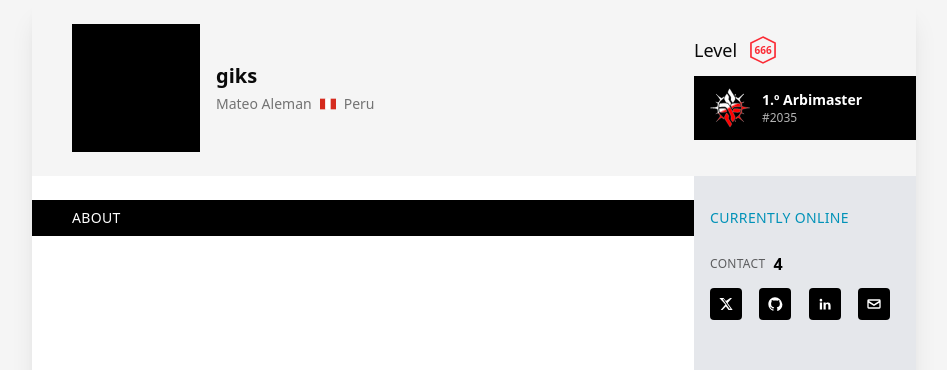
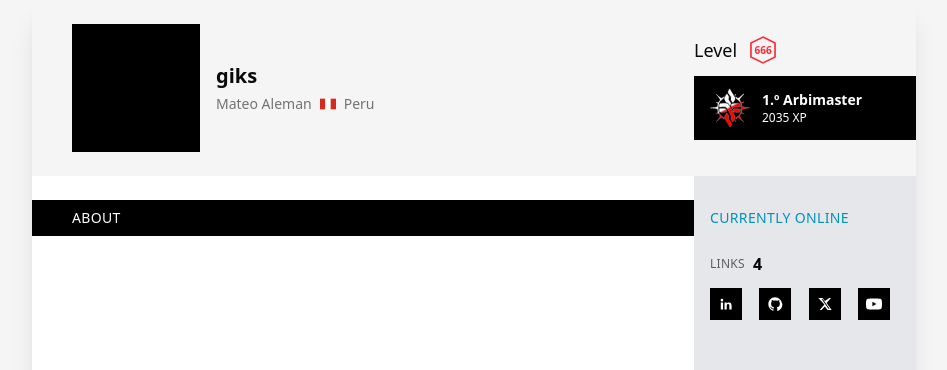
Before and after one commit to zGIKS/portfolio, a Next.js app: page / in a window 1280 px wide. Shown: the top 370 px of the page, without its empty margins (166-1113 px from the left). Built offline with nearby package versions, Linux system fonts and the light colour scheme.

Commit message:
feat: add social media icons and update Section3 layout

```diff
--- /dev/null
+++ b/src/components/icons/github.tsx
@@ -0,0 +1,19 @@
+interface GithubIconProps {
+  className?: string;
+}
+
+export function GithubIcon({ className = "h-4 w-4" }: GithubIconProps) {
+  return (
+    <svg
+      viewBox="0 0 24 24"
+      className={className}
+      xmlns="http://www.w3.org/2000/svg"
+      aria-hidden="true"
+    >
+      <path
+        fill="currentColor"
+        d="M12 2C6.5 2 2 6.6 2 12.3c0 4.6 2.9 8.5 7 9.9.5.1.7-.2.7-.5v-1.9c-2.9.7-3.5-1.4-3.5-1.4-.5-1.3-1.2-1.6-1.2-1.6-1-.7.1-.7.1-.7 1.1.1 1.7 1.2 1.7 1.2 1 1.8 2.7 1.3 3.3 1 .1-.7.4-1.3.7-1.6-2.3-.3-4.7-1.2-4.7-5.2 0-1.1.4-2 1-2.7-.1-.3-.4-1.4.1-2.9 0 0 .9-.3 2.9 1.1.8-.2 1.7-.3 2.6-.3.9 0 1.8.1 2.6.3 2-.1 2.9-1.1 2.9-1.1.5 1.5.2 2.6.1 2.9.6.7 1 1.6 1 2.7 0 4.1-2.4 4.9-4.7 5.2.4.4.8 1.1.8 2.2v3.2c0 .3.2.6.7.5 4.1-1.4 7-5.3 7-9.9C22 6.6 17.5 2 12 2Z"
+      />
+    </svg>
+  );
+}
--- /dev/null
+++ b/src/components/icons/linkedin.tsx
@@ -0,0 +1,19 @@
+interface LinkedinIconProps {
+  className?: string;
+}
+
+export function LinkedinIcon({ className = "h-4 w-4" }: LinkedinIconProps) {
+  return (
+    <svg
+      viewBox="0 0 24 24"
+      className={className}
+      xmlns="http://www.w3.org/2000/svg"
+      aria-hidden="true"
+    >
+      <path
+        fill="currentColor"
+        d="M20.4 20.4h-3.4v-5.3c0-1.3 0-3-1.8-3-1.8 0-2.1 1.4-2.1 2.9v5.4H9.8V9.8h3.2v1.5h.1c.4-.8 1.5-1.7 3.2-1.7 3.5 0 4.1 2.3 4.1 5.3v5.5ZM5.9 8.3a2 2 0 1 1 0-4 2 2 0 0 1 0 4ZM4.2 20.4h3.4V9.8H4.2v10.6Z"
+      />
+    </svg>
+  );
+}
--- /dev/null
+++ b/src/components/icons/x.tsx
@@ -0,0 +1,19 @@
+interface XIconProps {
+  className?: string;
+}
+
+export function XIcon({ className = "h-4 w-4" }: XIconProps) {
+  return (
+    <svg
+      viewBox="0 0 24 24"
+      className={className}
+      xmlns="http://www.w3.org/2000/svg"
+      aria-hidden="true"
+    >
+      <path
+        fill="currentColor"
+        d="M18.3 3H21l-6.6 7.5L22 21h-6.2l-4-5.1L6.7 21H4l7.1-8.1L2 3h6.3l3.6 4.6L18.3 3Zm-1.1 16h1.7L8.8 5H7.1l10.1 14Z"
+      />
+    </svg>
+  );
+}
--- /dev/null
+++ b/src/components/icons/youtube.tsx
@@ -0,0 +1,19 @@
+interface YoutubeIconProps {
+  className?: string;
+}
+
+export function YoutubeIcon({ className = "h-4 w-4" }: YoutubeIconProps) {
+  return (
+    <svg
+      viewBox="0 0 24 24"
+      className={className}
+      xmlns="http://www.w3.org/2000/svg"
+      aria-hidden="true"
+    >
+      <path
+        fill="currentColor"
+        d="M23.5 6.2a3 3 0 0 0-2.1-2.1C19.6 3.6 12 3.6 12 3.6s-7.6 0-9.4.5A3 3 0 0 0 .5 6.2C0 8 .0 12 .0 12s0 4 .5 5.8a3 3 0 0 0 2.1 2.1c1.8.5 9.4.5 9.4.5s7.6 0 9.4-.5a3 3 0 0 0 2.1-2.1c.5-1.8.5-5.8.5-5.8s0-4-.5-5.8ZM9.6 15.5V8.5l6 3.5-6 3.5Z"
+      />
+    </svg>
+  );
+}
--- a/src/components/section-1.tsx
+++ b/src/components/section-1.tsx
@@ -42,7 +42,7 @@ export function Section1() {
             <Arbi className="h-10 w-10 shrink-0" />
             <div className="flex flex-col leading-tight">
               <span className="text-sm font-semibold text-white">1.º Arbimaster</span>
-              <span className="text-xs text-white/70">#2035</span>
+              <span className="text-xs text-white">2035 XP</span>
             </div>
           </div>
         </div>
--- a/src/components/section-3.tsx
+++ b/src/components/section-3.tsx
@@ -1,3 +1,8 @@
+import { GithubIcon } from "./icons/github";
+import { LinkedinIcon } from "./icons/linkedin";
+import { XIcon } from "./icons/x";
+import { YoutubeIcon } from "./icons/youtube";
+
 export function Section3() {
   return (
     <section className="min-h-screen w-32 bg-gray-200 text-black md:w-[13.875rem]">
@@ -6,57 +11,37 @@ export function Section3() {
           Currently Online
         </div>
         <div className="flex items-center gap-2 pl-4 text-xs font-medium uppercase tracking-wide text-black/60">
-          <span>Contact</span>
+          <span>Links</span>
           <span className="text-base font-semibold text-black">4</span>
         </div>
         <div className="mt-3 grid grid-cols-4 gap-2 px-4">
           <button
             type="button"
-            className="flex h-8 w-8 items-center justify-center rounded bg-black text-white"
-            aria-label="X"
+            className="flex h-8 w-8 items-center justify-center bg-black text-white"
+            aria-label="LinkedIn"
           >
-            <svg viewBox="0 0 24 24" className="h-4 w-4" aria-hidden="true">
-              <path
-                fill="currentColor"
-                d="M18.3 3H21l-6.6 7.5L22 21h-6.2l-4-5.1L6.7 21H4l7.1-8.1L2 3h6.3l3.6 4.6L18.3 3Zm-1.1 16h1.7L8.8 5H7.1l10.1 14Z"
-              />
-            </svg>
+            <LinkedinIcon className="h-4 w-4" />
           </button>
           <button
             type="button"
-            className="flex h-8 w-8 items-center justify-center rounded bg-black text-white"
+            className="flex h-8 w-8 items-center justify-center bg-black text-white"
             aria-label="GitHub"
           >
-            <svg viewBox="0 0 24 24" className="h-4 w-4" aria-hidden="true">
-              <path
-                fill="currentColor"
-                d="M12 2C6.5 2 2 6.6 2 12.3c0 4.6 2.9 8.5 7 9.9.5.1.7-.2.7-.5v-1.9c-2.9.7-3.5-1.4-3.5-1.4-.5-1.3-1.2-1.6-1.2-1.6-1-.7.1-.7.1-.7 1.1.1 1.7 1.2 1.7 1.2 1 1.8 2.7 1.3 3.3 1 .1-.7.4-1.3.7-1.6-2.3-.3-4.7-1.2-4.7-5.2 0-1.1.4-2 1-2.7-.1-.3-.4-1.4.1-2.9 0 0 .9-.3 2.9 1.1.8-.2 1.7-.3 2.6-.3.9 0 1.8.1 2.6.3 2-.1 2.9-1.1 2.9-1.1.5 1.5.2 2.6.1 2.9.6.7 1 1.6 1 2.7 0 4.1-2.4 4.9-4.7 5.2.4.4.8 1.1.8 2.2v3.2c0 .3.2.6.7.5 4.1-1.4 7-5.3 7-9.9C22 6.6 17.5 2 12 2Z"
-              />
-            </svg>
+            <GithubIcon className="h-4 w-4" />
           </button>
           <button
             type="button"
-            className="flex h-8 w-8 items-center justify-center rounded bg-black text-white"
-            aria-label="LinkedIn"
+            className="flex h-8 w-8 items-center justify-center bg-black text-white"
+            aria-label="Twitter"
           >
-            <svg viewBox="0 0 24 24" className="h-4 w-4" aria-hidden="true">
-              <path
-                fill="currentColor"
-                d="M20.4 20.4h-3.4v-5.3c0-1.3 0-3-1.8-3-1.8 0-2.1 1.4-2.1 2.9v5.4H9.8V9.8h3.2v1.5h.1c.4-.8 1.5-1.7 3.2-1.7 3.5 0 4.1 2.3 4.1 5.3v5.5ZM5.9 8.3a2 2 0 1 1 0-4 2 2 0 0 1 0 4ZM4.2 20.4h3.4V9.8H4.2v10.6Z"
-              />
-            </svg>
+            <XIcon className="h-4 w-4" />
           </button>
           <button
             type="button"
-            className="flex h-8 w-8 items-center justify-center rounded bg-black text-white"
-            aria-label="Email"
+            className="flex h-8 w-8 items-center justify-center bg-black text-white"
+            aria-label="YouTube"
           >
-            <svg viewBox="0 0 24 24" className="h-4 w-4" aria-hidden="true">
-              <path
-                fill="currentColor"
-                d="M4 5h16a2 2 0 0 1 2 2v10a2 2 0 0 1-2 2H4a2 2 0 0 1-2-2V7a2 2 0 0 1 2-2Zm0 2v.2l8 5 8-5V7H4Zm16 10V10l-8 5-8-5v7h16Z"
-              />
-            </svg>
+            <YoutubeIcon className="h-4 w-4" />
           </button>
         </div>
       </div>
```
Also changed, not shown: src/components/icons/arbi.tsx (+6 -6 lines).
